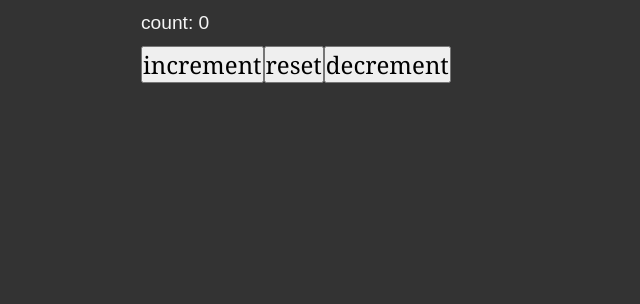
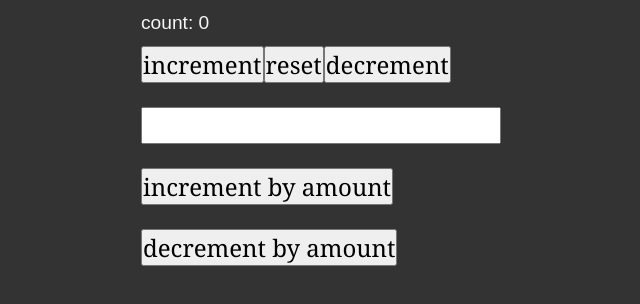
Before and after one commit to ochosteve08/Cyberdev, a React (Create React App) app: page / in a window 1280 px wide. Shown: the top 304 px of the page, without its empty margins (249-889 px from the left). Built offline with nearby package versions, Linux system fonts and the light colour scheme.

Commit message:
add more counter features

```diff
--- a/src/features/counter/Counter.js
+++ b/src/features/counter/Counter.js
@@ -1,10 +1,17 @@
-import React from "react";
+import React, { useState } from "react";
 import { useSelector, useDispatch } from "react-redux";
-import { increment, decrement, reset } from "./counterSlice";
+import {
+  increment,
+  decrement,
+  reset,
+  incrementByAmount,
+  decrementByAmount,
+} from "./counterSlice";
 
 const Counter = () => {
   const { count } = useSelector((state) => state.counter);
   const dispatch = useDispatch();
+  const [amount, setAmount] = useState("");
 
   return (
     <div>
@@ -12,7 +19,6 @@ const Counter = () => {
       <div>
         <button
           onClick={() => {
-
             dispatch(increment());
           }}
         >
@@ -27,11 +33,29 @@ const Counter = () => {
         </button>
         <button
           onClick={() => {
-
             dispatch(decrement());
           }}
         >
           decrement
+        </button>
+        <input
+          type="text"
+          value={amount}
+          onChange={(event) => setAmount(event.target.value)}
+        />
+        <button
+          onClick={() => {
+            dispatch(incrementByAmount(Number(amount)));
+          }}
+        >
+          increment by amount
+        </button>
+        <button
+          onClick={() => {
+            dispatch(decrementByAmount(Number(amount)));
+          }}
+        >
+          decrement by amount
         </button>
       </div>
     </div>
--- a/src/features/counter/counterSlice.js
+++ b/src/features/counter/counterSlice.js
@@ -16,12 +16,27 @@ export const counterSlice = createSlice({
       state.count -= 1;
     },
     reset: (state) => {
-      console.log(state);
       state.count = 0;
+    },
+    incrementByAmount: (state, action) => {
+      state.count += action.payload;
+    },
+    decrementByAmount: (state, action) => {
+      if (state.count - action.payload < 0) {
+        state.count = 0;
+      } else {
+        state.count -= action.payload;
+      }
     },
   },
 });
 
-export const { increment, decrement, reset } = counterSlice.actions;
+export const {
+  increment,
+  decrement,
+  reset,
+  incrementByAmount,
+  decrementByAmount,
+} = counterSlice.actions;
 
 export default counterSlice.reducer;
```
